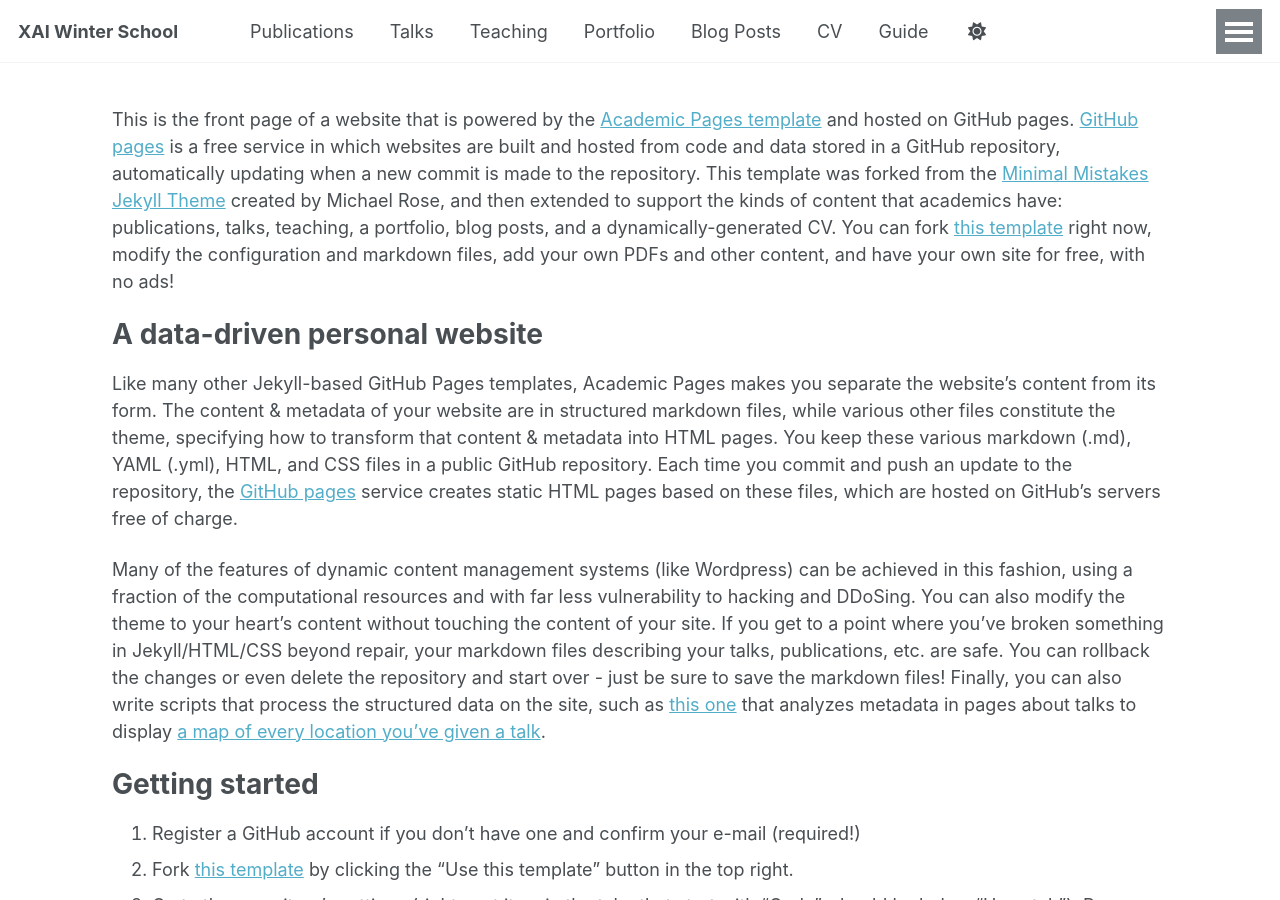
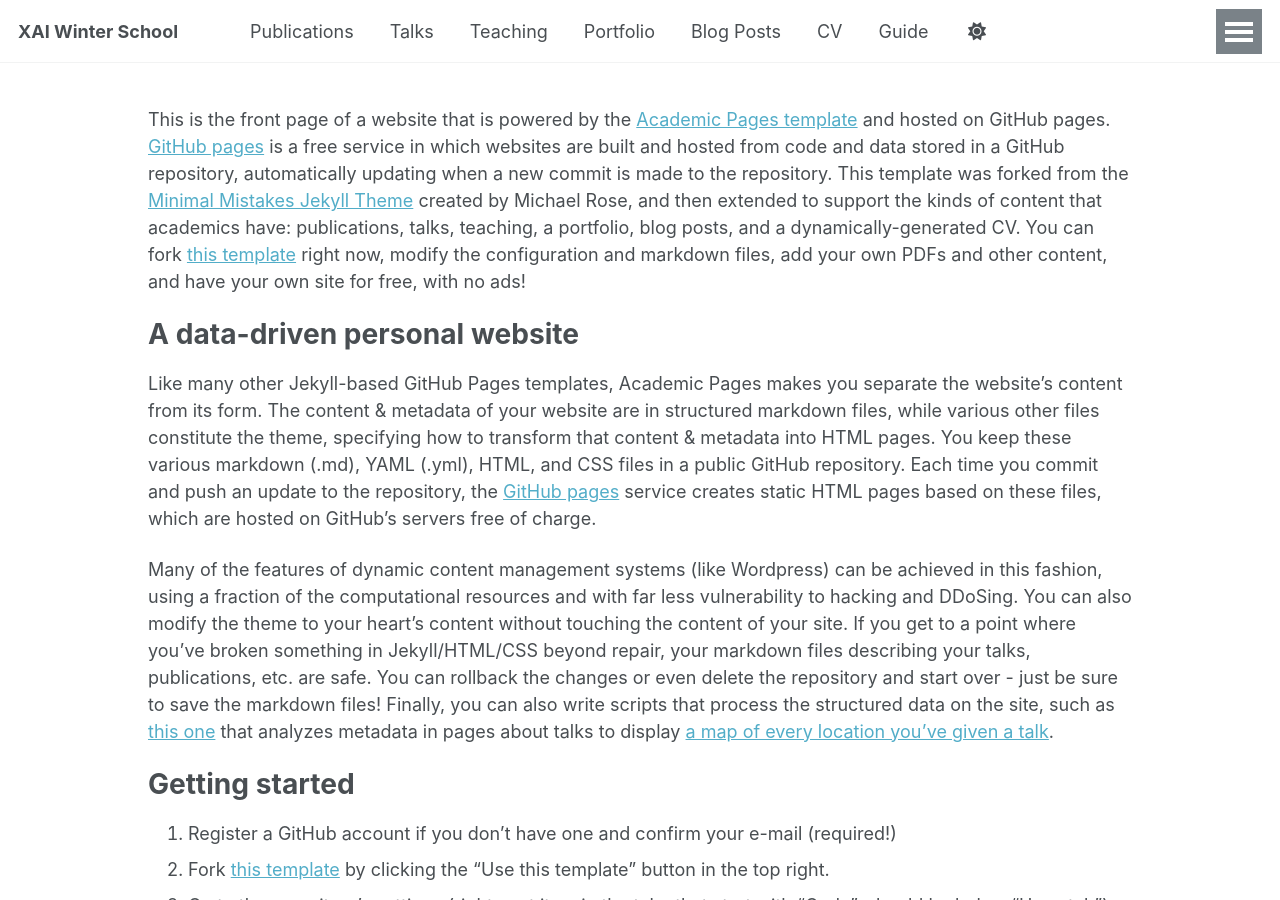
Before and after one commit to XAI-Winter-School/xai-winter-school.github.io, a Jekyll site: the page built from _pages/about.md, in a window 1280 px wide and 900 px high. Built offline with Jekyll 4.4.1, drawn with Linux system fonts in a browser that asks for light colours.

Commit message:
Update plain.html

```diff
--- a/_layouts/plain.html
+++ b/_layouts/plain.html
@@ -12,7 +12,7 @@
     <div style="height: 1rem; width: 100%; clear: both;"></div>
 
     <!-- Add a container div with padding -->
-    <div style="padding: 0 4rem; margin: 1rem auto 0; max-width: 1200px;">
+    <div style="padding: 0 6rem; margin: 1rem auto 0; max-width: 1200px;">
         {{ content }}
     </div>
 </body>
```
